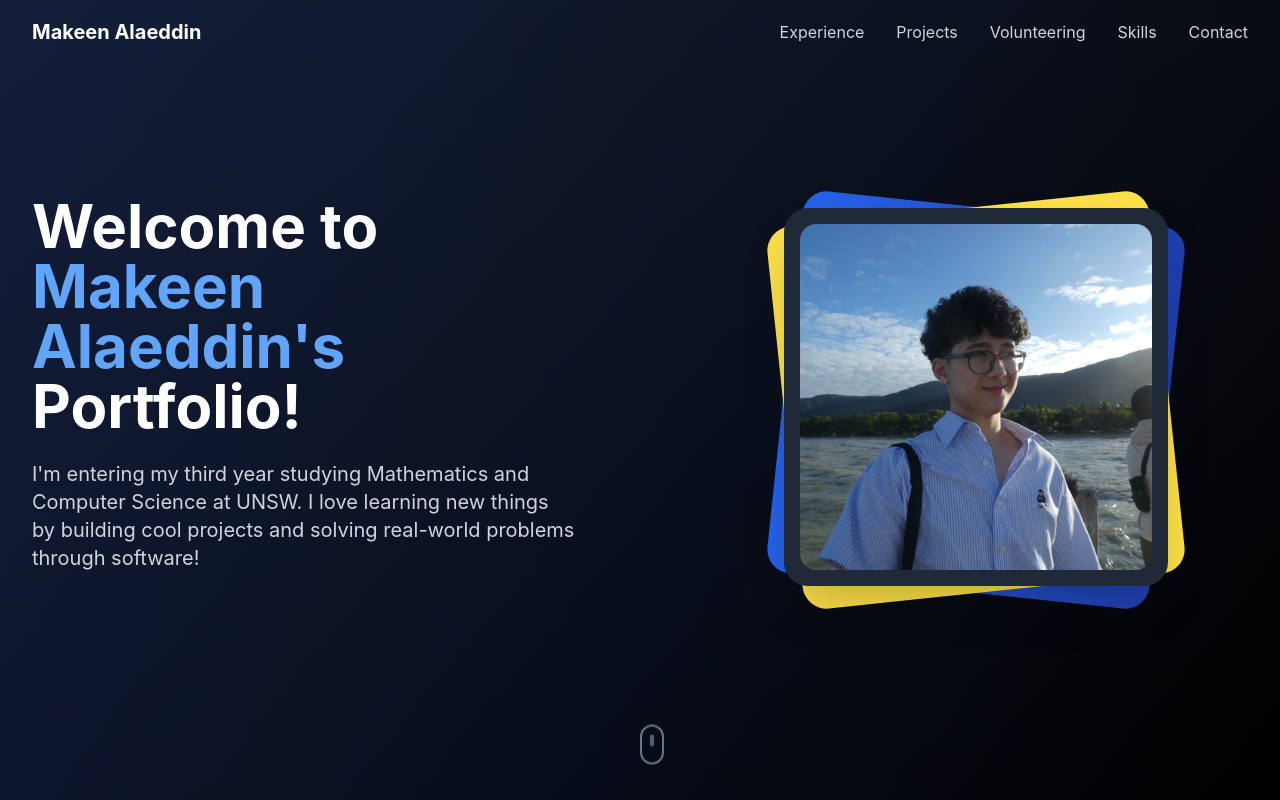
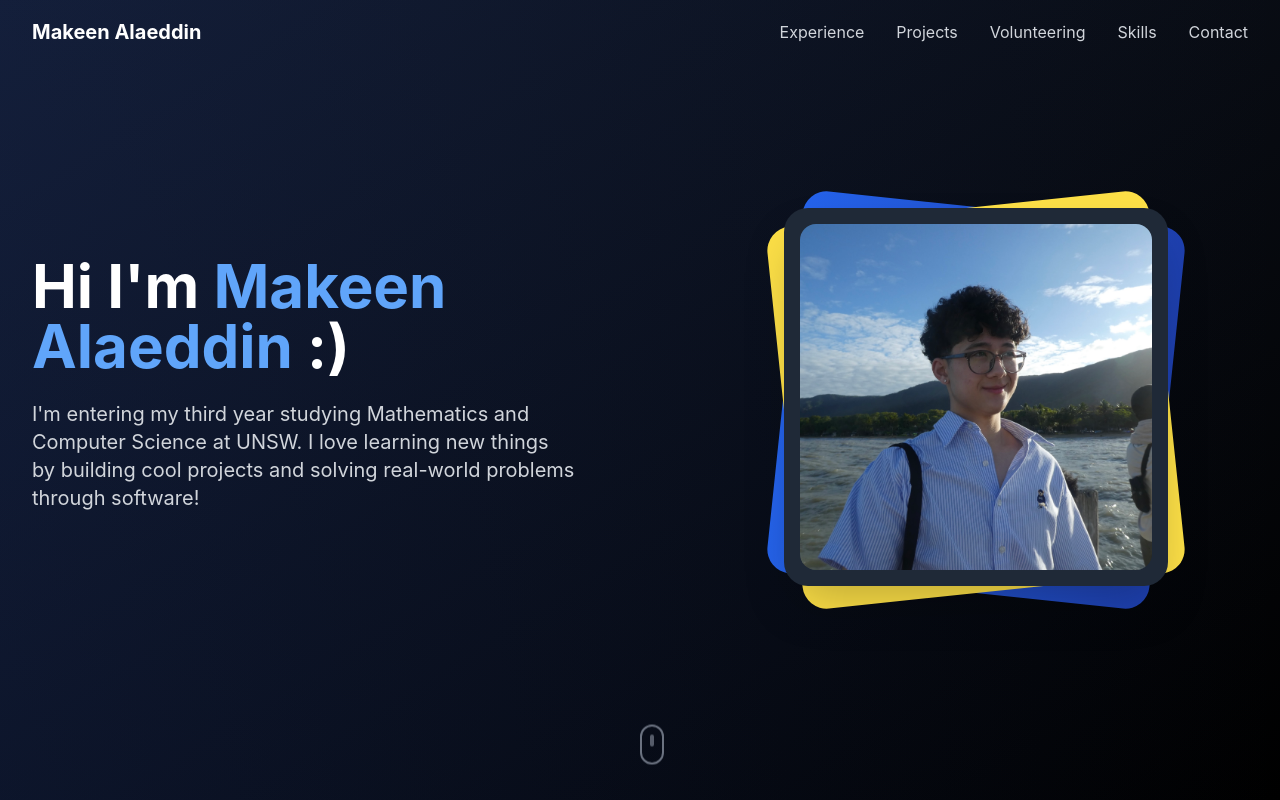
Before and after one commit to makeen05/Makeen-Alaeddin-Portfolio, a React (Vite) app: page / in a window 1280 px wide. Shown: the top 800 px of the page. Built offline with nearby package versions, Linux system fonts and the light colour scheme.

Commit message:
Update welcome message in App component

```diff
--- a/src/App.tsx
+++ b/src/App.tsx
@@ -138,7 +138,7 @@ function App() {
             <div className="grid lg:grid-cols-2 gap-8 lg:gap-16 items-center">
               <div className="animate-slide-up text-center lg:text-left lg:pr-8">
                 <h1 className="text-3xl sm:text-4xl md:text-5xl lg:text-6xl font-bold text-white mb-4 sm:mb-6">
-                  Welcome to <span className="text-blue-400">Makeen Alaeddin's</span> Portfolio!
+                  Hi I'm <span className="text-blue-400">Makeen Alaeddin</span> :)
                 </h1>
                 <div className="text-base sm:text-lg lg:text-xl text-gray-300 mb-6 sm:mb-8 leading-relaxed">
                   I'm entering my third year studying Mathematics and Computer Science at UNSW.
```
